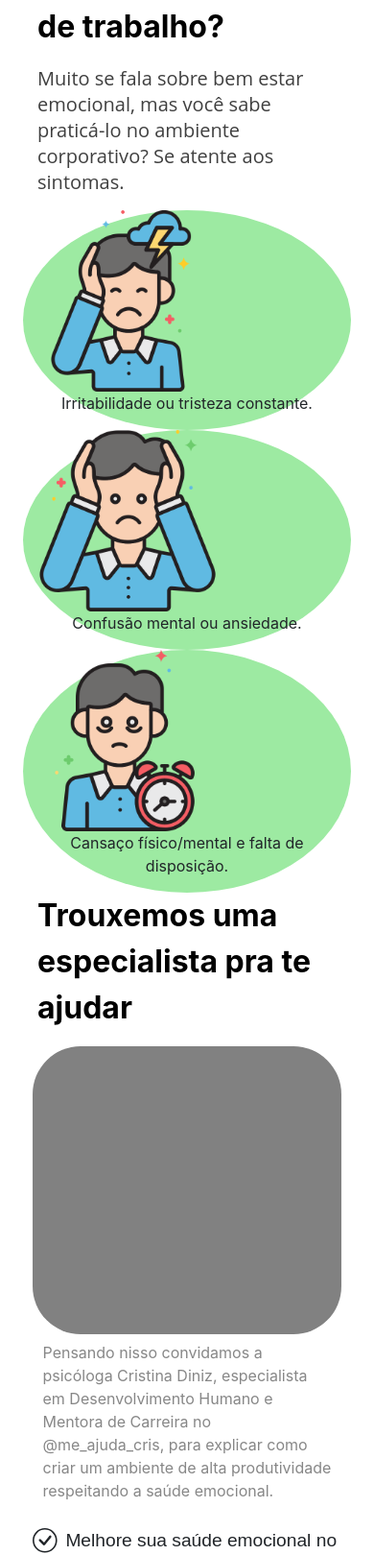
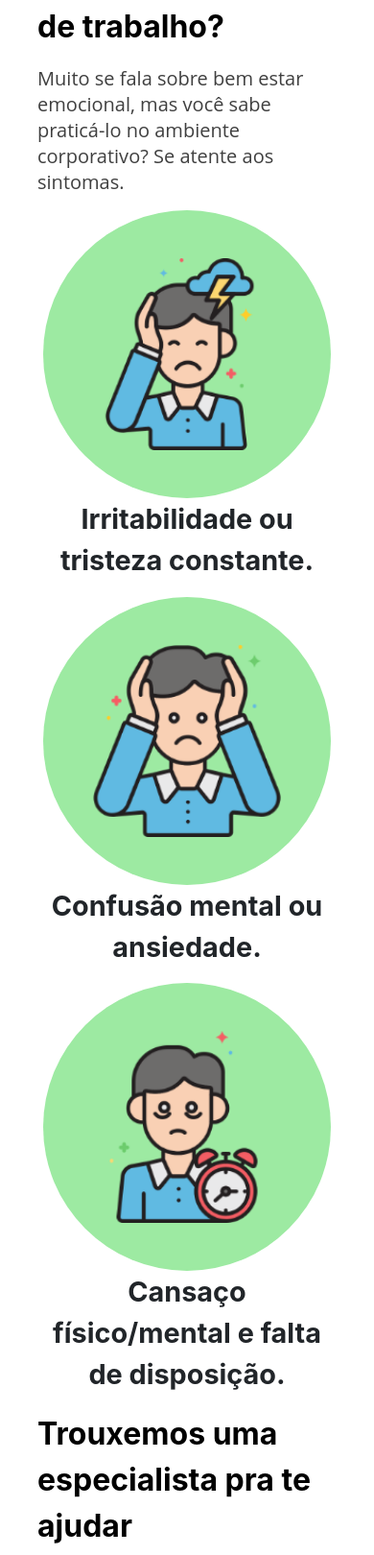
Before and after one commit to llucaslleall/HungerGamas, a PHP site: page / in a window 390 px wide. Shown: the part 810-2430 px from the top of the page at 96% size. Run offline with PHP 8.4, Linux system fonts and the light colour scheme.

Commit message:
Parte 2
Ajustando os icones da parte 2

```diff
--- a/css/media.css
+++ b/css/media.css
@@ -8,6 +8,23 @@
         width: 30%;
         float: left;
         height: 10px;
+    }
+
+    .icone {
+        width: 150px;
+        height: 150px;
+        display:flex;
+    }
+
+    .icone img{
+        width: 110px;
+        height: 110px;
+        margin: auto;
+    }
+
+    .texto {
+        width: 150px;
+        display:flex;
     }
 }
 
@@ -105,6 +122,27 @@
         margin-top:2%;
     }
 
+    .icone {
+        width: 300px;
+        height: 300px;
+        display:flex;
+        margin: auto;
+    }
+
+    .icone img{
+        width: 200px;
+        height: 200px;
+        margin: auto;
+    }
+
+    .texto {
+        width: 100%;
+        display:flex;
+        font-weight: bold;
+        font-size: 1.8em;
+        text-align: center;
+    }
+
 }
 
 @media (max-width: 600px) {
--- a/css/principal.css
+++ b/css/principal.css
@@ -314,3 +314,22 @@ footer {
     width: 100%;
     padding: 0 4% 0 8%;
 }
+
+.icone {
+    background-color: #9DEAA2;
+    border-radius: 50%;
+    width: 210px;
+    height: 210px;
+    display:flex;
+}
+
+.icone img{
+    width: 150px;
+    height: 150px;
+    margin: auto;
+}
+
+.texto {
+    width: 210px;
+    display:flex;
+}
--- a/index.html
+++ b/index.html
@@ -148,17 +148,29 @@
                     <div class="row" id="parte2">
                         <div class="container">
                             <div class="row">
-                                <div class="col-md-4 col-xs-12 circle-box">
-                                    <img class="icone" src="./img/Ilustra-1-icone-Web.png" alt="figura de persona com irritabilidade">
-                                    <p class="text-center">Irritabilidade ou tristeza constante.</p>
+                                <div class="col-md-4 col-xs-12">
+                                    <div  class="icone" >
+                                      <img src="./img/Ilustra-1-icone-Web.png" alt="figura de persona com irritabilidade">
+                                    </div>
+                                    <div  class="texto" >
+                                      <p class="text-center">Irritabilidade ou tristeza constante.</p>
+                                    </div>
                                 </div>
-                                <div class="col-md-4 col-xs-12 circle-box">
-                                    <img class="icone" src="./img/Ilustra-2-icone-Web.png" alt="figura de persona com ansiedade">
-                                    <p class="text-center">Confusão mental ou ansiedade.</p>
+                                <div class="col-md-4 col-xs-12">
+                                    <div  class="icone" >
+                                      <img src="./img/Ilustra-2-icone-Web.png" alt="figura de persona com ansiedade">
+                                    </div>
+                                    <div  class="texto" >
+                                      <p class="text-center">Confusão mental ou ansiedade.</p>
+                                    </div>
                                 </div>
-                                <div class="col-md-4 col-xs-12 circle-box">
-                                    <img class="icone" src="./img/Ilustra-3-icone-Web.png" alt="figura de persona com falta de disposição">
-                                    <p class="text-center">Cansaço físico/mental e falta de disposição.</p>
+                                <div class="col-md-4 col-xs-12">
+                                    <div  class="icone" >
+                                      <img src="./img/Ilustra-3-icone-Web.png" alt="figura de persona com falta de disposição">
+                                    </div>
+                                    <div  class="texto" >
+                                      <p class="text-center">Cansaço físico/mental e falta de disposição.</p>
+                                    </div>
                                 </div>
                             </div>
                         </div>
```
